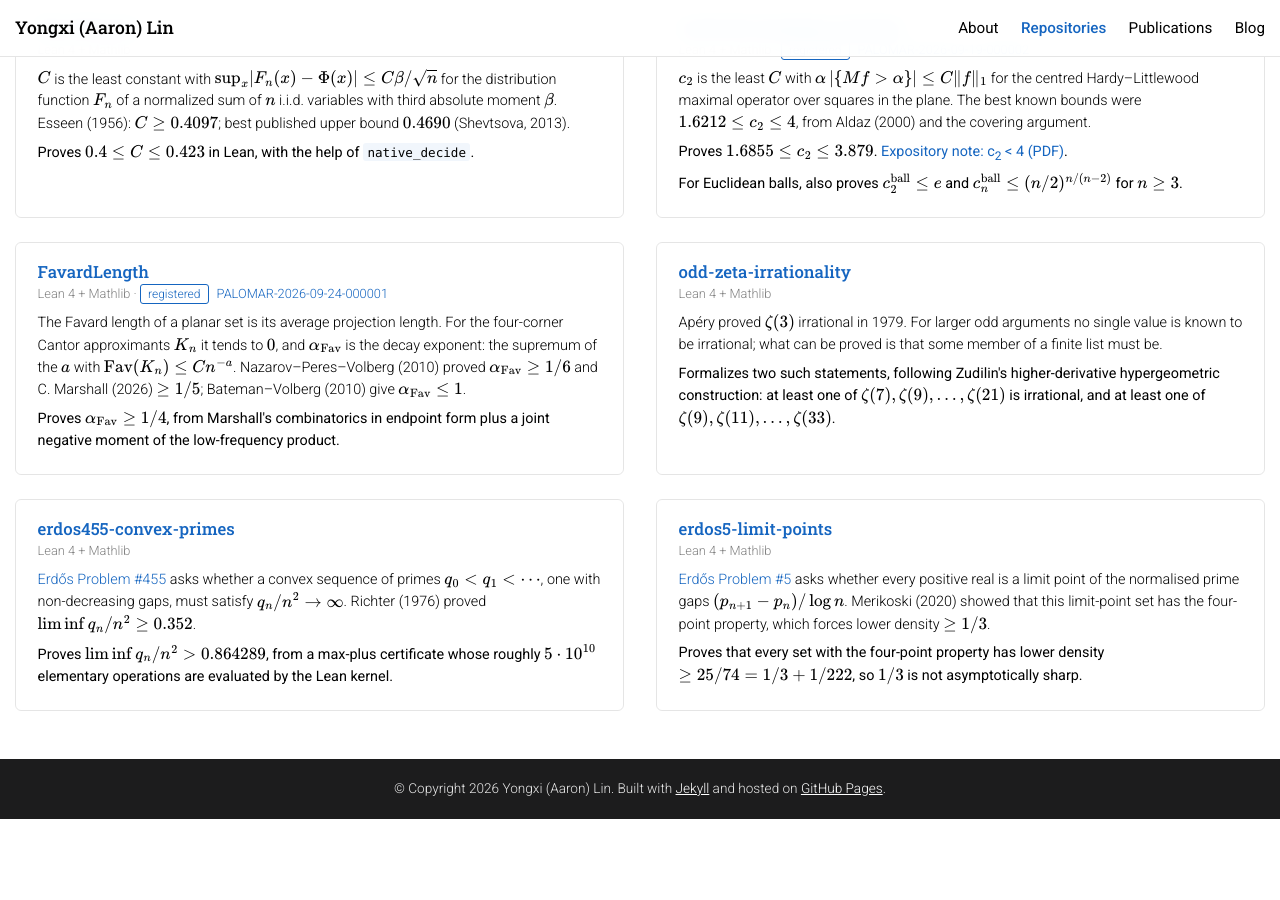
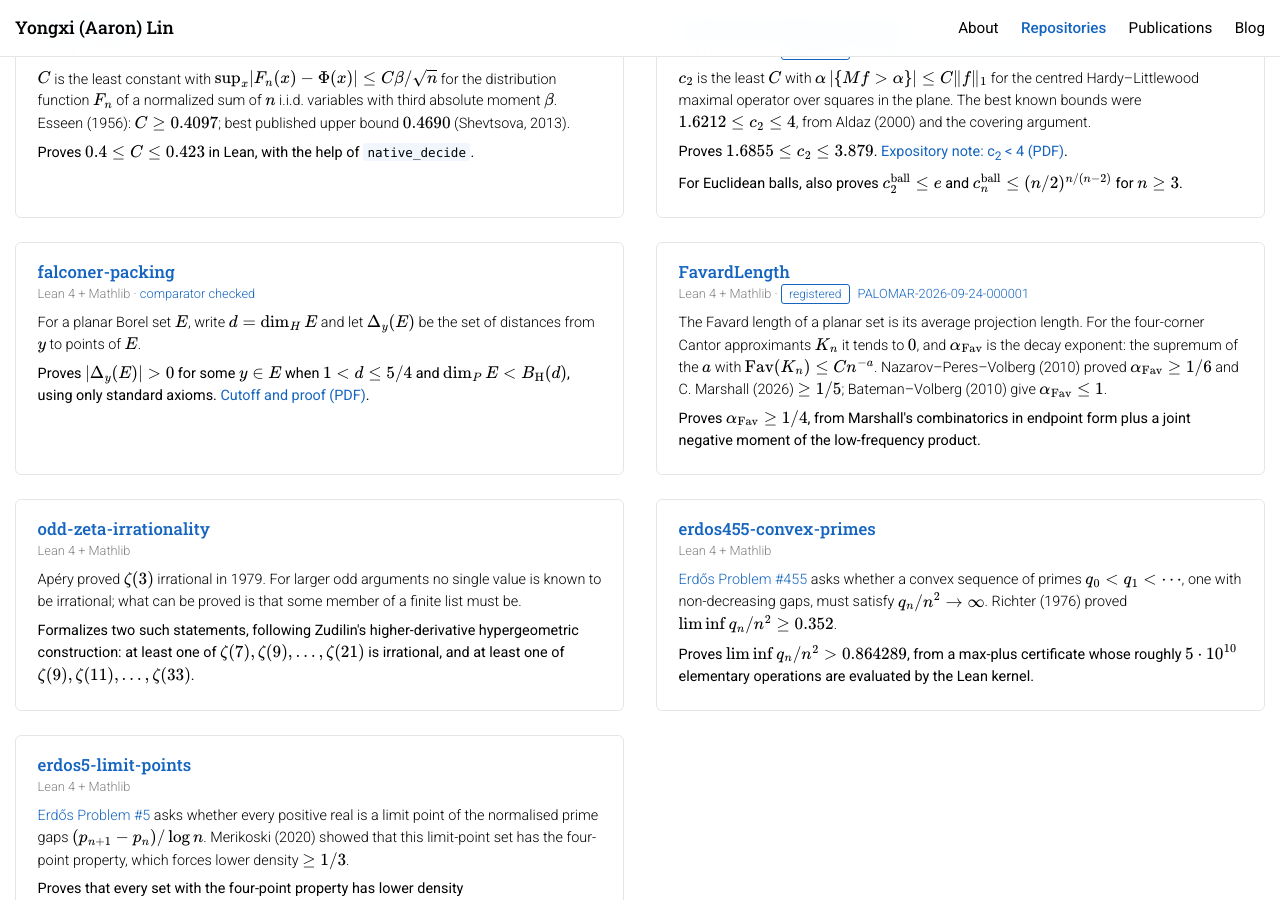
Before and after one commit to CoolRmal/coolrmal.github.io, a Jekyll site: the page built from repositories.md, in a window 1280 px wide and 900 px high, scrolled down 638 px. Built offline with Jekyll 4.4.1, drawn with Linux system fonts in a browser that asks for light colours; formulas are drawn with MathJax 3; before the commit the page ends 1457 px from its top, so only the background shows below that.

Commit message:
Add verified Falconer packing theorem to repositories page

```diff
--- a/repositories.md
+++ b/repositories.md
@@ -83,6 +83,20 @@ nav: repositories
   </p>
 </div>
 
+<div class="repo-card" id="falconer-packing">
+  <h3 class="entry-title"><a href="https://github.com/CoolRmal/falconer-packing" target="_blank" rel="noopener noreferrer">falconer-packing</a></h3>
+  <p class="entry-meta">Lean 4 + Mathlib &middot; <a href="https://github.com/CoolRmal/falconer-packing/actions/runs/36824796497" target="_blank" rel="noopener noreferrer">comparator checked</a></p>
+  <p>
+    For a planar Borel set $E$, write $d=\dim_H E$ and let $\Delta_y(E)$ be the set of
+    distances from $y$ to points of $E$.
+  </p>
+  <p class="repo-result">
+    Proves $|\Delta_y(E)|\gt0$ for some $y\in E$ when $1\lt d\le5/4$ and
+    $\dim_P E\lt B_{\mathrm H}(d)$, using only standard axioms.
+    <a href="https://github.com/CoolRmal/falconer-packing/blob/main/docs/falconer-human/falconer-packing-theorem.pdf" target="_blank" rel="noopener noreferrer">Cutoff and proof (PDF)</a>.
+  </p>
+</div>
+
 <div class="repo-card">
   <h3 class="entry-title"><a href="https://github.com/CoolRmal/FavardLength" target="_blank" rel="noopener noreferrer">FavardLength</a></h3>
   <p class="entry-meta">Lean 4 + Mathlib &middot; <span class="badge">registered</span> <a href="https://palomar-registry.org/entry?id=PALOMAR-2026-09-24-000001&amp;version=1" target="_blank" rel="noopener noreferrer">PALOMAR-2026-09-24-000001</a></p>
```
